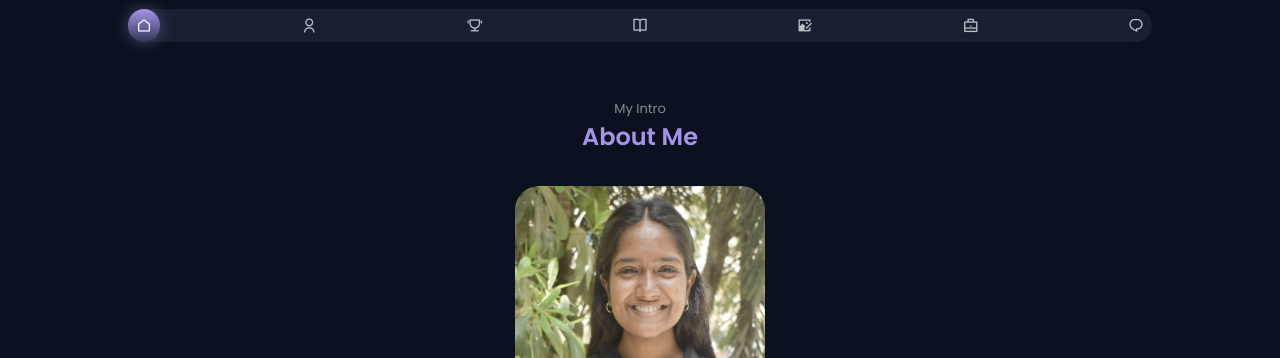
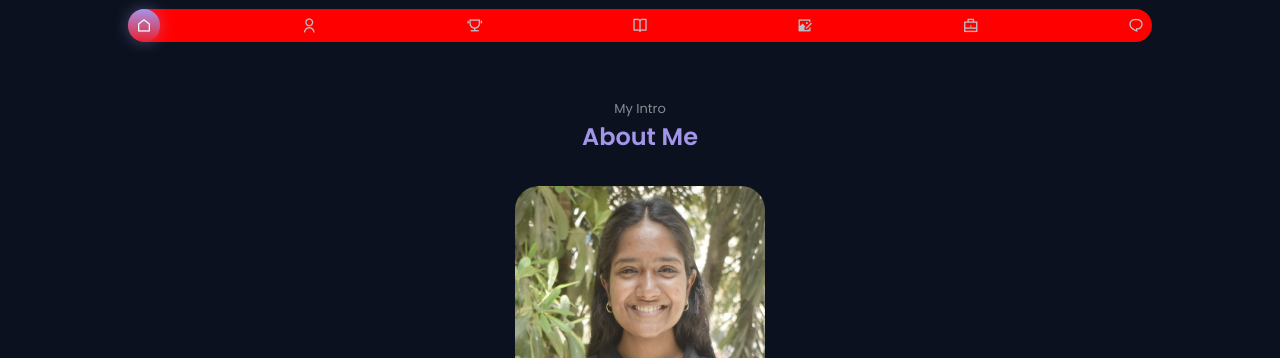
Before and after one commit to Unnatttii/Unnati_Portfolio, a website: page public/index.html in a window 1280 px wide. Shown: the part 742-1100 px from the top of the page. Drawn offline with nearby package versions, Linux system fonts and the light colour scheme.

Commit message:
checking

```diff
--- a/public/assets/css/styles.css
+++ b/public/assets/css/styles.css
@@ -254,7 +254,8 @@ body.light-theme{
 .nav__menu{
   position: fixed;
   bottom: 1rem;
-  background-color: hsla(var(--second-hue), 32%, 16%, .8);
+  background-color: red;
+  /* background-color: hsla(var(--second-hue), 32%, 16%, .8); */
   width: 80%;
   border-radius: 4rem;
   padding: 2 rem 2.25rem;
```
